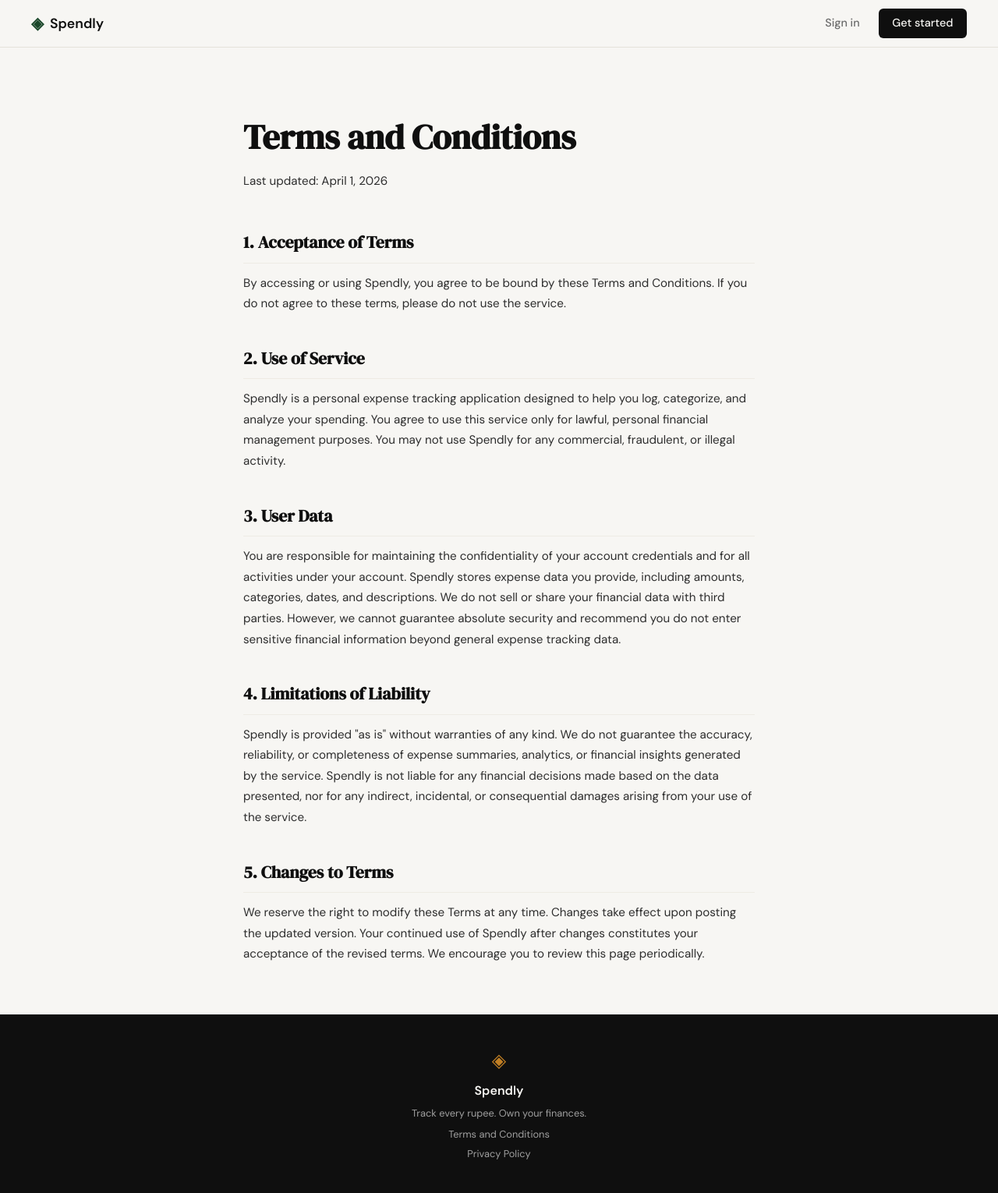
After one commit to RakshitKaintura/Expense-Tracking-APP, a Flask app: page /terms in a window 1280 px wide. The commit adds this page. Shown: the whole page at 78% size. Run offline with Flask 3, Linux system fonts and the light colour scheme.

Commit message:
added terms page in the project

```diff
--- a/app.py
+++ b/app.py
@@ -20,6 +20,11 @@ def register():
 @app.route("/login")
 def login():
     return render_template("login.html")
+
+
+@app.route("/terms")
+def terms():
+    return render_template("terms.html")
 
 
 # ------------------------------------------------------------------ #
--- a/file.txt
+++ b/file.txt
@@ -12,7 +12,7 @@ git commit -m "landing: add terms and privacy links to footer”
 
 Create a "Terms and Conditions" page for Spendly.
 
-1. Add a new route in [app.py](http://app.py/):
+1. Add a new route in [@app.py](http://app.py/):
 GET /terms → renders templates/terms.html
 2. Create templates/terms.html with generic terms and conditions
 content appropriate for a personal expense tracking app.
@@ -20,7 +20,7 @@ Include sections like: Acceptance of Terms, Use of Service,
 User Data, Limitations of Liability, and Changes to Terms.
 Extend base.html if it exists, otherwise match the style of
 landing.html.
-3. In templates/landing.html, update the "Terms and Conditions"
+3. In @templates/landing.html, update the "Terms and Conditions"
 footer link href from "#" to "/terms".
 
 git commit -m "landing: add terms and conditions page and route”
--- a/static/css/style.css
+++ b/static/css/style.css
@@ -520,6 +520,46 @@ a { color: inherit; text-decoration: none; }
 }
 
 /* ------------------------------------------------------------------ */
+/* Legal pages                                                         */
+/* ------------------------------------------------------------------ */
+
+.legal-page {
+    max-width: 720px;
+    margin: 0 auto;
+    padding: 5rem 2rem 4rem;
+}
+
+.legal-page h1 {
+    font-family: var(--font-display);
+    font-size: clamp(2rem, 4vw, 2.75rem);
+    color: var(--ink);
+    margin-bottom: 0.5rem;
+}
+
+.legal-date {
+    font-size: 0.85rem;
+    color: var(--ink-faint);
+    margin-bottom: 3rem;
+}
+
+.legal-page h2 {
+    font-family: var(--font-display);
+    font-size: 1.35rem;
+    color: var(--ink);
+    margin-bottom: 0.75rem;
+    margin-top: 2.5rem;
+    padding-bottom: 0.5rem;
+    border-bottom: 1px solid var(--border-soft);
+}
+
+.legal-page p {
+    font-size: 0.95rem;
+    color: var(--ink-soft);
+    line-height: 1.75;
+    margin-top: 0;
+}
+
+/* ------------------------------------------------------------------ */
 /* Responsive                                                          */
 /* ------------------------------------------------------------------ */
 
--- a/templates/base.html
+++ b/templates/base.html
@@ -35,7 +35,7 @@
             <span class="footer-name">Spendly</span>
             <p class="footer-copy">Track every rupee. Own your finances.</p>
             <div class="footer-links">
-                <a href="#">Terms and Conditions</a>
+                <a href="{{ url_for('terms') }}">Terms and Conditions</a>
                 <a href="#">Privacy Policy</a>
             </div>
         </div>
--- /dev/null
+++ b/templates/terms.html
@@ -0,0 +1,37 @@
+{% extends "base.html" %}
+
+{% block title %}Spendly — Terms and Conditions{% endblock %}
+
+{% block content %}
+
+<div class="legal-page">
+    <h1>Terms and Conditions</h1>
+    <p class="legal-date">Last updated: April 1, 2026</p>
+
+    <section>
+        <h2>1. Acceptance of Terms</h2>
+        <p>By accessing or using Spendly, you agree to be bound by these Terms and Conditions. If you do not agree to these terms, please do not use the service.</p>
+    </section>
+
+    <section>
+        <h2>2. Use of Service</h2>
+        <p>Spendly is a personal expense tracking application designed to help you log, categorize, and analyze your spending. You agree to use this service only for lawful, personal financial management purposes. You may not use Spendly for any commercial, fraudulent, or illegal activity.</p>
+    </section>
+
+    <section>
+        <h2>3. User Data</h2>
+        <p>You are responsible for maintaining the confidentiality of your account credentials and for all activities under your account. Spendly stores expense data you provide, including amounts, categories, dates, and descriptions. We do not sell or share your financial data with third parties. However, we cannot guarantee absolute security and recommend you do not enter sensitive financial information beyond general expense tracking data.</p>
+    </section>
+
+    <section>
+        <h2>4. Limitations of Liability</h2>
+        <p>Spendly is provided "as is" without warranties of any kind. We do not guarantee the accuracy, reliability, or completeness of expense summaries, analytics, or financial insights generated by the service. Spendly is not liable for any financial decisions made based on the data presented, nor for any indirect, incidental, or consequential damages arising from your use of the service.</p>
+    </section>
+
+    <section>
+        <h2>5. Changes to Terms</h2>
+        <p>We reserve the right to modify these Terms at any time. Changes take effect upon posting the updated version. Your continued use of Spendly after changes constitutes your acceptance of the revised terms. We encourage you to review this page periodically.</p>
+    </section>
+</div>
+
+{% endblock %}
```
